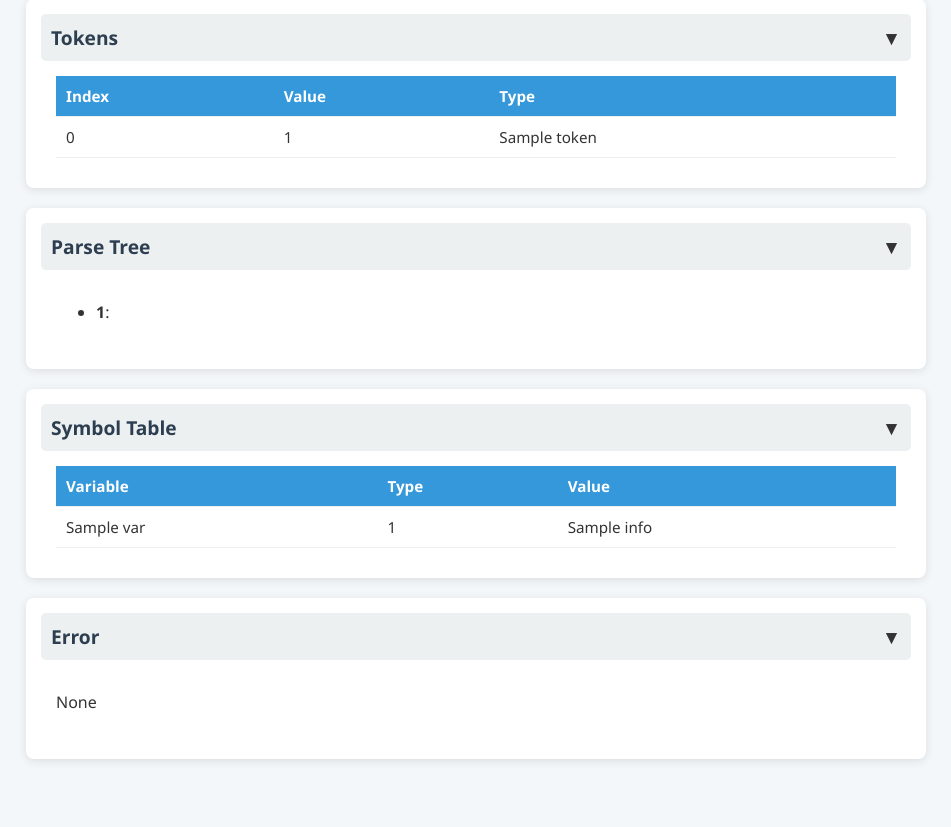
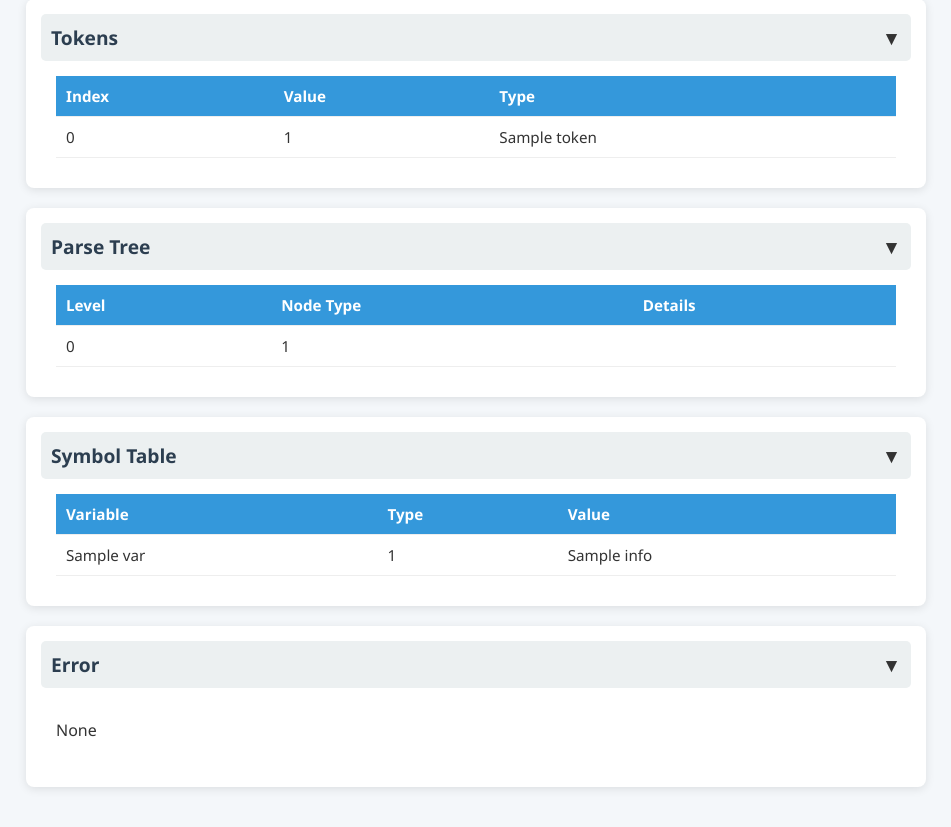
Before and after one commit to Rohit242524/MiniCompiler, a Flask app: template templates/index.html in a window 1280 px wide. Shown: the part 480-1307 px from the top of the page, without its empty margins (164-1115 px from the left). Before the commit the page ends 1241 px from the top, so only its background shows below. Run offline with Flask 3, Linux system fonts and the light colour scheme; the template is opened without the code that fills it: most values are stand-ins (such as "Sample title", 1, 10 or a date in 2020); parts of the project's set-up code (start-up, migrations or seed data) failed here and were passed over.

Commit message:
corrected parse tree

```diff
--- a/static/css/style.css
+++ b/static/css/style.css
@@ -1,4 +1,4 @@
- body {
+body {
             font-family: 'Segoe UI', Arial, sans-serif;
             margin: 0;
             padding: 20px;
@@ -99,9 +99,11 @@
         tr:hover {
             background-color: #f1faff;
         }
-        .parse-tree-node {
-            margin-left: 20px;
-        }
+        /* Indent parse tree rows based on level */
+        .parse-tree-level-0 td:first-child::before { content: ""; }
+        .parse-tree-level-1 td:first-child::before { content: "└── "; }
+        .parse-tree-level-2 td:first-child::before { content: "    └── "; }
+        .parse-tree-level-3 td:first-child::before { content: "        └── "; }
         .error {
             color: #e74c3c;
             font-weight: bold;
--- a/templates/index.html
+++ b/templates/index.html
@@ -41,7 +41,7 @@
             </div>
         </div>
 
-        <!-- Parse Tree Section -->
+        <!-- Parse Tree Section (Updated to Table Format) -->
         <div class="section">
             <div class="section-header" onclick="toggleSection(this)">
                 <h3>Parse Tree</h3>
@@ -49,45 +49,50 @@
             </div>
             <div class="section-content open">
                 {% if parse_tree %}
-                <ul>
-                    {% for node in parse_tree %}
-                    <li>
-                        <strong>{{ node[0] }}</strong>:
-                        {% if node[0] == 'PREPROCESSOR' %}
-                            {{ node[1] }}
-                        {% elif node[0] == 'FUNC_DEF' %}
-                            Return Type: {{ node[1] }}, Name: {{ node[2] }}, Parameters: {{ node[3] }}
-                            <ul>
-                                {% for stmt in node[4] %}
-                                <li class="parse-tree-node">
-                                    {% if stmt[0] == 'VAR_DECL' %}
-                                        Variable Declaration - Type: {{ stmt[1] }}, Name: {{ stmt[2] }}, Value: {{ stmt[3] }}
-                                    {% elif stmt[0] == 'IF' %}
-                                        If Statement - Condition: {{ stmt[1] }}
-                                        <ul>
-                                            {% for sub_stmt in stmt[2] %}
-                                            <li class="parse-tree-node">
-                                                {% if sub_stmt[0] == 'ASSIGN' %}
-                                                    Assignment - Variable: {{ sub_stmt[1] }}, Value: {{ sub_stmt[2] }}
-                                                {% endif %}
-                                            </li>
-                                            {% endfor %}
-                                        </ul>
-                                        {% if stmt[3] %}
-                                        <ul>
-                                            <li class="parse-tree-node">Else: {{ stmt[3] }}</li>
-                                        </ul>
-                                        {% endif %}
-                                    {% elif stmt[0] == 'RETURN' %}
-                                        Return: {{ stmt[1] }}
+                <table>
+                    <tr>
+                        <th>Level</th>
+                        <th>Node Type</th>
+                        <th>Details</th>
+                    </tr>
+                    {% macro render_parse_tree(nodes, level=0) %}
+                        {% for node in nodes %}
+                        <tr class="parse-tree-level-{{ level }}">
+                            <td>{{ level }}</td>
+                            <td>{{ node[0] }}</td>
+                            <td>
+                                {% if node[0] == 'PREPROCESSOR' %}
+                                    {{ node[1] }}
+                                {% elif node[0] == 'FUNC_DEF' %}
+                                    Return Type: {{ node[1] }}, Name: {{ node[2] }}, Parameters: {{ node[3] }}
+                                {% elif node[0] == 'VAR_DECL' %}
+                                    Type: {{ node[1] }}, Name: {{ node[2] }}, Value: {{ node[3] }}
+                                {% elif node[0] == 'IF' %}
+                                    Condition:
+                                    {% if node[1][0][1] == 'ID' %}
+                                        {{ node[1][0][0] }} {{ node[1][1] }} {{ node[1][2][0] }}
+                                    {% else %}
+                                        {{ node[1] }}
                                     {% endif %}
-                                </li>
-                                {% endfor %}
-                            </ul>
+                                {% elif node[0] == 'ASSIGN' %}
+                                    Variable: {{ node[1] }}, Value: {{ node[2] }}
+                                {% elif node[0] == 'RETURN' %}
+                                    Value: {{ node[1] }}
+                                {% endif %}
+                            </td>
+                        </tr>
+                        {% if node[0] == 'FUNC_DEF' %}
+                            {{ render_parse_tree(node[4], level + 1) }}
+                        {% elif node[0] == 'IF' %}
+                            {{ render_parse_tree(node[2], level + 1) }}
+                            {% if node[3] %}
+                            {{ render_parse_tree(node[3], level + 1) }}
+                            {% endif %}
                         {% endif %}
-                    </li>
-                    {% endfor %}
-                </ul>
+                        {% endfor %}
+                    {% endmacro %}
+                    {{ render_parse_tree(parse_tree) }}
+                </table>
                 {% else %}
                 <p>No parse tree generated.</p>
                 {% endif %}
```
Also changed, not shown: app/lexical.py (+37 -10 lines), app/parser.py (+126 -25 lines).
